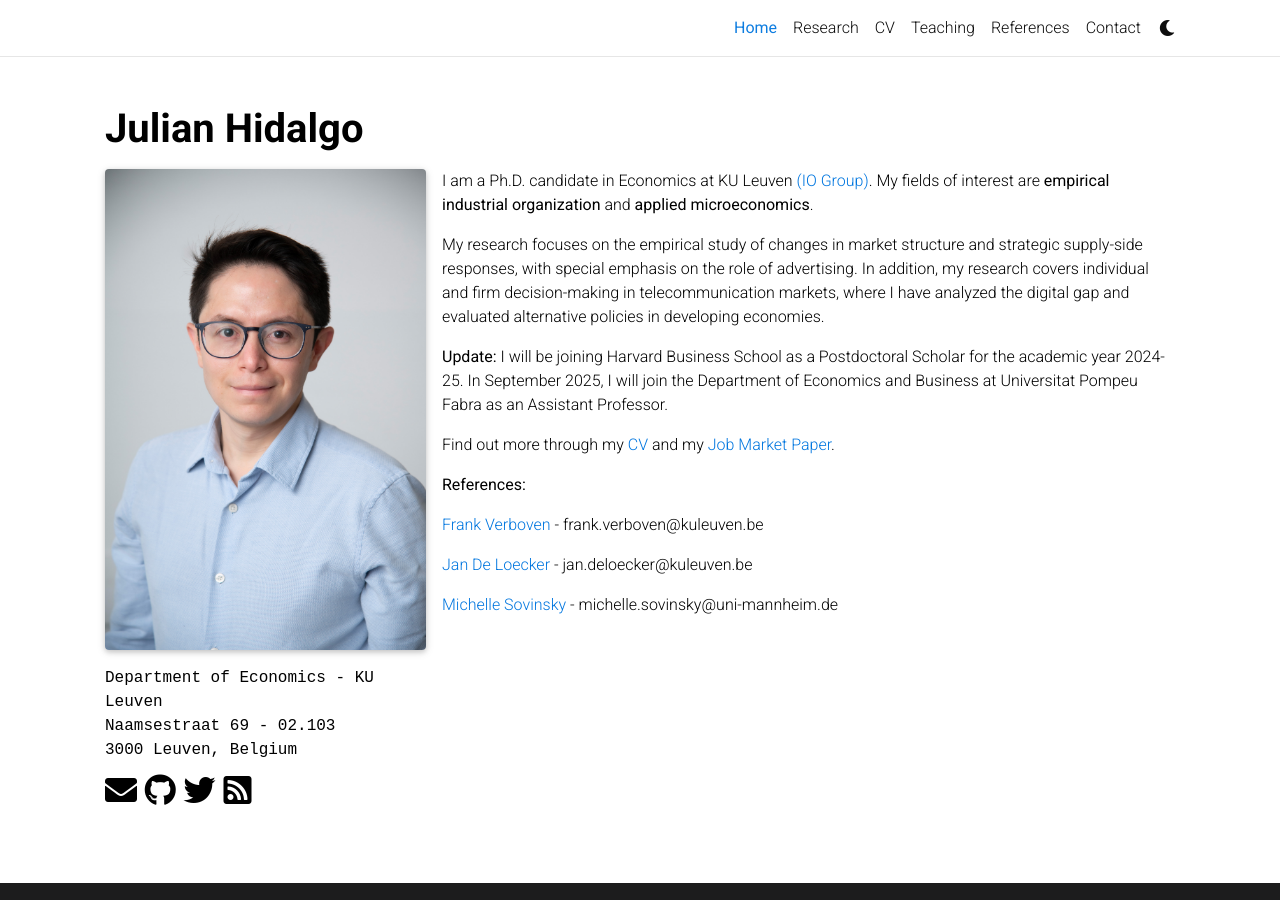
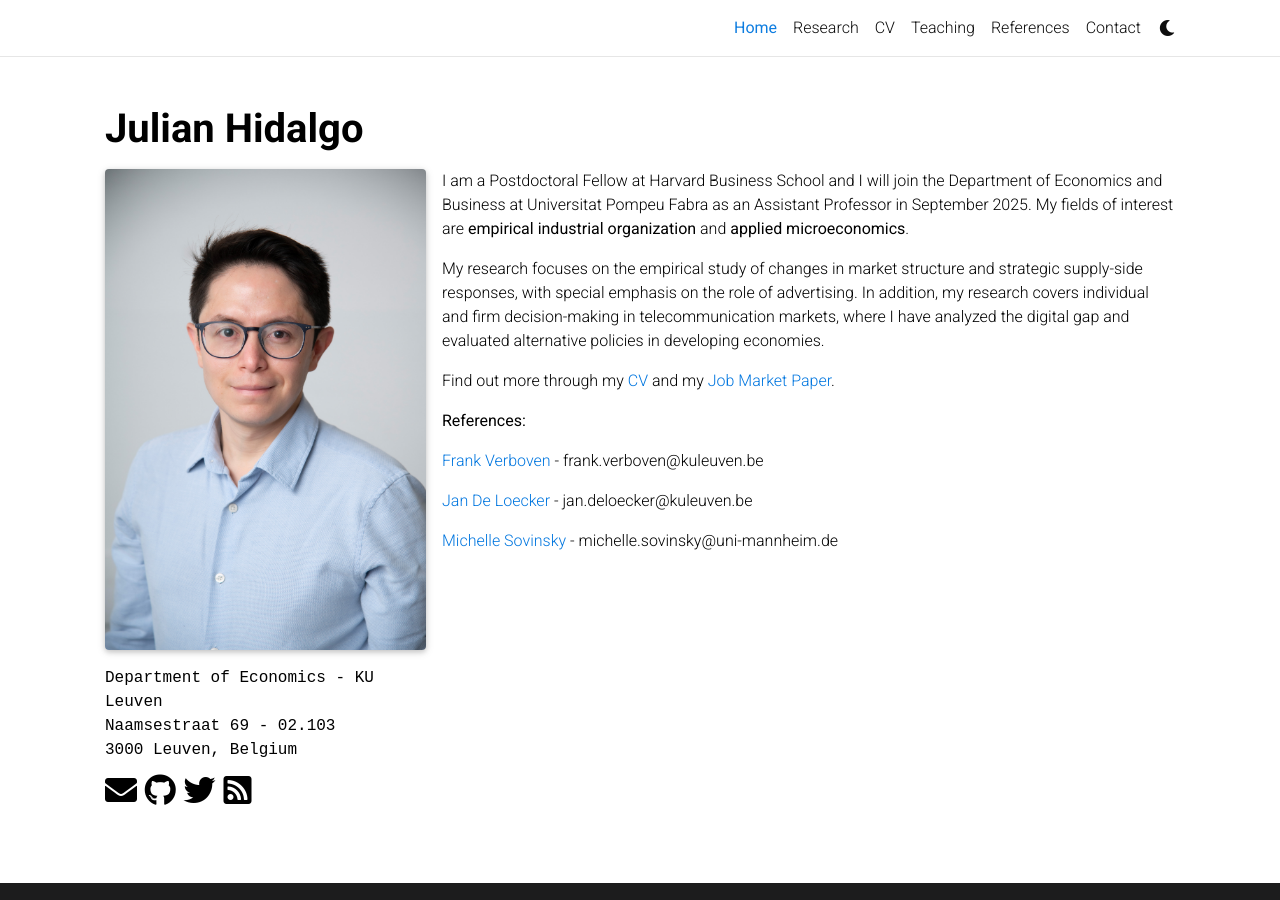
Before and after one commit to JulianHidalgoRodriguez/JulianHidalgoRodriguez.github.io, a Jekyll site: the page built from _pages/about.md, in a window 1280 px wide. Built offline with Jekyll 4.4.1, drawn with Linux system fonts in a browser that asks for light colours; full-size pictures stand in for the smaller copies a plugin makes; comment, search, counter and statistics services are not loaded; a style sheet for code colours, icons or effects is not loaded.

Commit message:
Update about postdocHBS.md

```diff
--- a/_pages/about.md
+++ b/_pages/about.md
@@ -19,11 +19,9 @@ selected_papers: false # includes a list of papers marked as "selected={true}"
 social: true  # includes social icons at the bottom of the page
 ---
 
-I am a Ph.D. candidate in Economics at KU Leuven  <a href='https://sites.google.com/view/ioleuven/home'>(IO Group)</a>. My fields of interest are <b>empirical industrial organization</b> and <b>applied microeconomics</b>.
+I am a Postdoctoral Fellow at Harvard Business School and I will join the Department of Economics and Business at Universitat Pompeu Fabra as an Assistant Professor in September 2025. My fields of interest are <b>empirical industrial organization</b> and <b>applied microeconomics</b>.
 
 My research focuses on the empirical study of changes in market structure and strategic supply-side responses, with special emphasis on the role of advertising. In addition, my research covers individual and firm decision-making in telecommunication markets, where I have analyzed the digital gap and evaluated alternative policies in developing economies.
-
-<b>Update:</b> I will be joining Harvard Business School as a Postdoctoral Scholar for the academic year 2024-25. In September 2025, I will join the Department of Economics and Business at Universitat Pompeu Fabra as an Assistant Professor.
 
 Find out more through my <a href='https://julianhidalgorodriguez.github.io/cv' target='_self'>CV</a> and my <a href='https://julianhidalgorodriguez.github.io/publications' target='_self'>Job Market Paper</a>.
 
```
